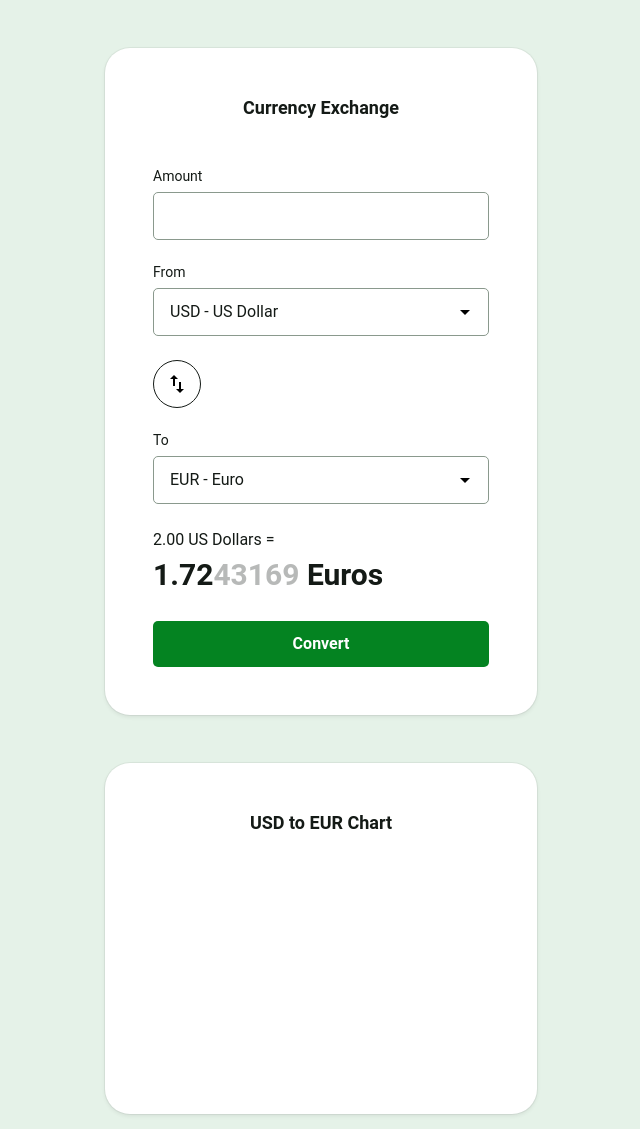
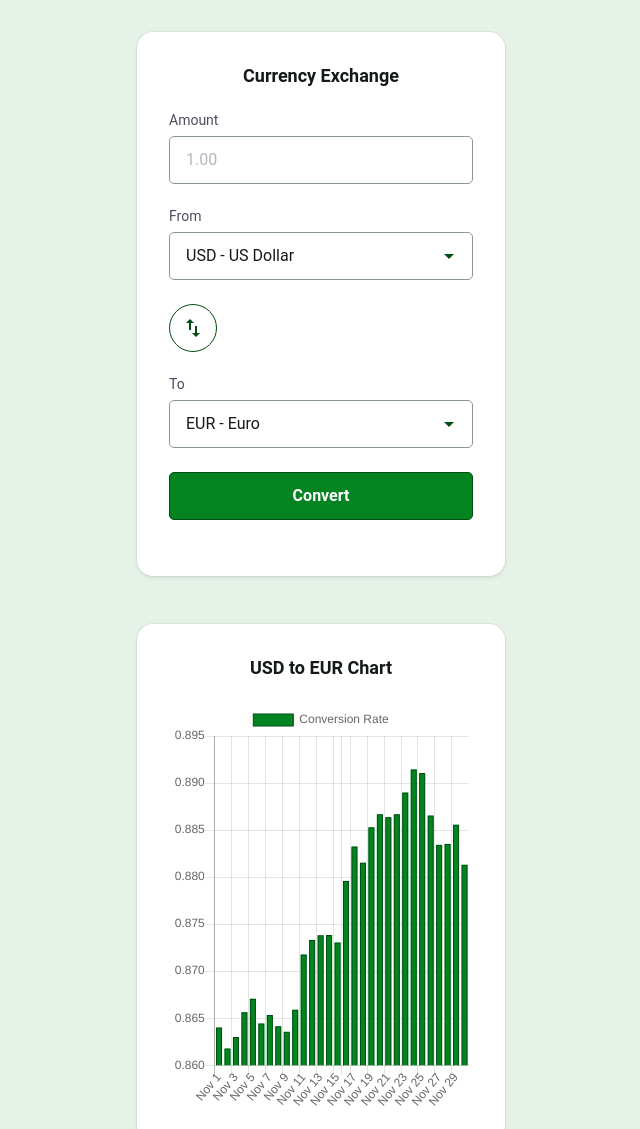
Before and after one commit to DeMuynckFreya/EindopdrachtInteractionDesign, a plain HTML site: page index.html in a window 1280 px wide. Shown: the top 1129 px of the page, without its empty margins (319-959 px from the left). Drawn offline with nearby package versions, Linux system fonts and the light colour scheme.

Commit message:
Finished assignment

```diff
--- a/css/screen.css
+++ b/css/screen.css
@@ -9,27 +9,26 @@
 
 :root {
   /* Global colors */
-  /* --global-color-alpha-light: #00B329; */
+  --global-color-alpha-light: #009924;
   --global-color-alpha: #048321;
-  /* --global-color-alpha-dark: #024D13; */
-  /* --global-color-alpha-x-dark: #1B4186; */
-  /* --global-color-alpha-transparent: #3385ffbf; */
-  /* --global-color-alpha-x-transparent: #3385ff4d; */
+  --global-color-alpha-dark: #024D13;
+  --global-color-alpha-transparent: #0483214f;
+
 
   --global-color-neutral-xxxx-light: #0481211a;
   --global-color-neutral-xxx-light: #8A998D;
-  /* --global-color-neutral-xx-light: #caccd4; */
-  /* --global-color-neutral-x-light: #b5b6c0; */
-  /* --global-color-neutral-light: #a0a1ad; */
-  /* --global-color-neutral: #8b8c9a; */
-  /* --global-color-neutral-dark: #757787; */
-  /* --global-color-neutral-x-dark: #606274; */
-  /* --global-color-neutral-xx-dark: #4b4c60; */
-  /* --global-color-neutral-xxx-dark: #35374d; */
+  --global-color-neutral-xx-light: #caccd4;
+  --global-color-neutral-x-light: #b5b6c0;
+  --global-color-neutral-light: #a0a1ad;
+  --global-color-neutral: #8b8c9a;
+  --global-color-neutral-dark: #757787;
+  --global-color-neutral-x-dark: #606274;
+  --global-color-neutral-xx-dark: #4b4c60;
+  --global-color-neutral-xxx-dark: #35374d;
   --global-color-neutral-xxxx-dark: #141A16;
-  /* --global-color-error: #FF3333; */
-  /* --global-color-error-transparent: #FF3333bf; */
-  /* --global-color-error-x-transparent: #FF33334d; */
+  --global-color-error: #FF3333;
+  --global-color-error-transparent: #FF3333bf;
+  --global-color-error-x-transparent: #FF33334d;
 
   /* global page settings */
   --global-page-color: var(--global-color-neutral-xxxx-dark);
@@ -45,7 +44,7 @@
   --global-transitionEasing-out-cubic: cubic-bezier(0.22, 0.61, 0.36, 1);
   --global-transitionDuration-alpha: .1s;
   --global-transitionDuration-beta: .2s;
-  --global-transitionDuration-gamma: .3s;
+  --global-transitionDuration-gamma: .5s;
 
 
    /* Baseline settings */
@@ -60,17 +59,17 @@
   --global-whitespace-xxl: calc(var(--global-whitespace) * 3); /*  = 72px */
 
   /* forms */
-  /* --global-label-color: var(--global-color-neutral-xx-dark);
+  --global-label-color: var(--global-color-neutral-xxxx-dark);
   --global-placeholder-color: var(--global-color-neutral-x-light);
   --global-input-backgroundColor: White;
-  --global-input-color: var(--global-color-neutral-xxxx-dark);*/
+  --global-input-color: var(--global-color-neutral-xxxx-dark);
   --global-input-borderColor: var(--global-color-neutral-xxx-light);
-  /* --global-input-hover-borderColor: var(--global-color-neutral-xx-light);
+  --global-input-hover-borderColor: var(--global-color-neutral-xx-light);
   --global-input-focus-borderColor: var(--global-color-alpha);
   --global-input-error-borderColor: var(--global-color-error);
   --global-input-focus-boxShadowSpread: 0 0 0 3px;
-  --global-input-focus-boxShadowColor: var(--global-color-alpha-x-transparent);
-  --global-input-error-boxShadowColor: var(--global-color-error-x-transparent); */
+  --global-input-focus-boxShadowColor: var(--global-color-alpha-transparent);
+  --global-input-error-boxShadowColor: var(--global-color-error-x-transparent);
 }
 
 
@@ -87,7 +86,7 @@
 html {
   background-color: var(--global-page-backgroundColor);
   color: var(--global-page-color);
-  font-size: 16px;
+  font-size: 100%;
   line-height: 1.5;
   font-family: Roboto, Helvetica, arial, sans-serif;
   box-sizing: border-box;
@@ -101,6 +100,13 @@ html {
   box-sizing: inherit;
 }
 
+body {
+  min-height: 100vh;
+  padding: var(--global-whitespace-base);
+  display: grid;
+  place-items: center;
+  background-color: transparent;
+}
 /*
 * Remove text-shadow in selection highlight:
 * https://twitter.com/miketaylr/status/12228805301
@@ -148,29 +154,29 @@ h3 {
 }
 
 h1 {
-  font-size: 36px;
-  line-height: 48px;
+  font-size: 2.25rem;
+  line-height: 3rem;
   margin: 0 0 var(--global-whitespace);
 }
 
 h2 {
-  font-size: 32px;
-  line-height: 40px;
+  font-size: 2rem;
+  line-height: 2.5rem;
   margin: 0 0 var(--global-whitespace);
 }
 
 h3 {
-  font-size: 26px;
-  line-height: 32px;
+  font-size: 1.625rem;
+  line-height: 2rem;
   margin: 0 0 var(--global-whitespace);
 }
 
 h4,
 h5,
 h6 {
-  font-size: 16px;
+  font-size: 1rem;
   font-weight: 600;
-  line-height: 24px;
+  line-height: 1.5rem;
   margin: 0 0 var(--global-whitespace);
 }
 
@@ -196,8 +202,8 @@ li ol {
 
 blockquote {
   font-style: normal;
-  font-size: 23px;
-  line-height: 32px;
+  font-size: 1.4375rem;
+  line-height: 2rem;
   margin: 0 0 var(--global-whitespace);
 }
 
@@ -208,8 +214,8 @@ blockquote * {
 
 figcaption {
   font-weight: 400;
-  font-size: 12px;
-  line-height: 16px;
+  font-size: 0.75rem;
+  line-height: 1rem;
   margin-top: var(--global-whitespace-sm);
 }
 
@@ -263,7 +269,7 @@ th {
 
 th,
 td {
-  padding: 4px 8px;
+  padding: 0.25rem 0.5rem;
   border-bottom: 1px solid gainsboro;
 }
 table tr:first-of-type  {
@@ -540,6 +546,11 @@ table tr:first-of-type  {
 /*------------------------------------*\
 #COMPONENTS
 \*------------------------------------*/
+.c-graph {
+  position: relative;
+  min-height: inherit;
+  min-width: inherit;
+}
 
 
 /*
@@ -550,29 +561,26 @@ table tr:first-of-type  {
 
 .c-card {
   --card-backgroundColor: White;
-  --card-borderRadius: 25px;
+  --card-borderRadius: 16px;
   background-color: var(--card-backgroundColor);
+  margin-left: var(--global-whitespace-lg);
+  margin-right: var(--global-whitespace-lg);
   margin-bottom: var(--global-whitespace-xl);
   border-radius: var(--card-borderRadius);
+  padding: var(--global-whitespace-lg);
   box-shadow: 0 0 0 1px rgba(0,0,0, 0.05), 0 2px 4px rgba(0,0,0,.075);
   overflow: hidden;
 }
 
+.c-card:first-of-type{
+  margin-top: var(--global-whitespace-lg);
+}
+
 .c-card__title {
   text-align: center;
-  font-size: 18px;
+  font-size: 1.125rem;
   line-height: var(--global-whitespace);
   font-weight: 600;
-}
-
-@media (min-width: 27em) {
-  .c-card__body {
-    padding: var(--global-whitespace-xl) var(--global-whitespace-xl) var(--global-whitespace);
-  }
-
-  .c-card__title {
-    margin-bottom: var(--global-whitespace-xl);
-  }
 }
 
 /*
@@ -609,17 +617,14 @@ table tr:first-of-type  {
   /* color: var(--global-input-color); */
 
   font-family: inherit;
-  font-size: 16px;
+  font-size: 1rem;
   line-height: calc(var(--global-baseline) * 3);
   padding: calc(var(--global-baseline) * 1.5 - var(--global-borderWidth)) var(--global-whitespace-md);
   outline: none;
   transition: border var(--global-transition-timing-alpha), box-shadow var(--global-transition-timing-alpha);
 }
 
-.c-input:hover {
-  border-color: var(--input-hover-borderColor, var(--global-input-hover-borderColor));
-}
-
+.c-input:hover,
 .c-input:focus,
 .c-input:active {
   border-color: var(--input-focus-borderColor, var(--global-input-focus-borderColor));
@@ -633,39 +638,63 @@ table tr:first-of-type  {
 */
 
 .c-swap {
-  border: 1px solid var(--global-color-neutral-xxxx-dark);
+  border: 1px solid var(--global-color-alpha-dark);
   border-radius: 50%;
   display: flex;
   position: relative;
-  width: 48px;
-  height: 48px;
+  width: 3rem;
+  height: 3rem;
   justify-content: center;
   align-items: center;
   background-color: white;
 }
 
 .c-swap svg {
-  transform:rotate(90deg);
+  fill: var(--global-color-alpha-dark);
+  transform: rotate(90deg);
 }
 
+.rotate {
+  -moz-transition: all var(--global-transitionDuration-gamma) var(--global-transitionEasing-out);
+  -webkit-transition: all var(--global-transitionDuration-gamma) var(--global-transitionEasing-out);
+  transition: all var(--global-transitionDuration-gamma) var(--global-transitionEasing-out);
+}
+
+.rotate.down {
+  -moz-transform: rotate(-90deg);
+  -webkit-transform: rotate(-90deg);
+  transform: rotate(-90deg);
+}
+
+.c-swap:focus-visible{
+  outline: none;
+}
+
+.c-swap:hover,
+.c-swap:focus,
+.c-swap:active {
+  border-color: var(--input-focus-borderColor, var(--global-input-focus-borderColor));
+  box-shadow: var(--global-input-focus-boxShadowSpread) var(--input-focus-boxShadowColor, var(--global-input-focus-boxShadowColor));
+}
 /*
   Component: result
 */
 
-.c-result {
+.is-hidden {
+  display: none;
+}
 
-}
 .c-result .c-amount-entered {
-  line-height: 24px;
-  font-size: 16px;
+  line-height: 1.5rem;
+  font-size: 1rem;
   margin-bottom: 0px;
 }
 
 .c-result .c-amount-result {
-  line-height: 45px;
-  font-size: 30px;
+  line-height: 3rem;
+  font-size: 1.875rem;
   font-weight: 600;
-  margin-bottom: 24px;
+  margin-bottom: var(--global-whitespace);
 }
 
 .c-amount-result span {
@@ -678,35 +707,16 @@ table tr:first-of-type  {
 */
 
 .c-label {
-  margin-top: 24px;
+  margin-top: var(--global-whitespace);
   margin-bottom: 0;
   padding-bottom: var(--global-whitespace-sm);
-  font-size: 14px;
-  line-height: 16px;
+  font-size: 0.875rem;
+  line-height: 1rem;
   color: var(--label-color, var(--global-color-neutral-xx-dark));
   display:flex;
   justify-content: space-between;
 }
 
-.c-label--option {
-  padding-bottom: 0;
-}
-
-.c-label--floating {
-  position: absolute;
-  top: calc(var(--global-baseline) * 1.5);
-  left: var(--global-whitespace-sm);
-  padding: var(--global-whitespace-xs)  var(--global-whitespace-sm);
-  background-color: var(--label--floating-backgroundColor, var(--global-input-backgroundColor));
-  transition: transform var(--global-transitionDuration-alpha) var(--global-transitionEasing-out);
-  z-index: 1;
-  border-radius: var(--global-borderRadius);
-}
-
-.is-floating,
-.c-form-field:focus-within .c-label--floating {
-  transform: translateY(calc(var(--global-baseline) * -3))
-}
 /*
   Component: Button
   ---
@@ -723,7 +733,7 @@ table tr:first-of-type  {
   --button-active-backgroundColor: var(--global-color-alpha-dark);
   --button-focus-backgroundColor: var(--global-color-alpha);
   --button-focus-boxShadow: var(--global-input-focus-boxShadow);
-  font-size: 16px;
+  font-size: 1rempx;
   font-weight: 600;
   border-radius: var(--global-borderRadius);
   border: 1px solid var(--button-borderColor);
@@ -737,11 +747,9 @@ table tr:first-of-type  {
   transition: all var(--global-transitionTiming-alpha) var(--global-transitionEasing-out);
 }
 
-.c-button:hover {
-  border-color: var(--button-hover-borderColor);
-  background-color: var(--button-hover-backgroundColor);
-}
 
+
+.c-button:hover,
 .c-button:focus {
   background-color: var(--button-focus-backgroundColor, var(--global-color-alpha));
   border-color: var(--button-focus-borderColor, var(--global-color-alpha-dark));
@@ -766,6 +774,16 @@ table tr:first-of-type  {
   position: relative;
 }
 
+.c-custom-option:hover {
+  background-color: var(--global-color-alpha);
+}
+
+.c-custom-option:checked,
+.c-custom-option:active {
+  background-color: var(--global-color-alpha);
+  color: white;
+}
+
 .c-custom-select__symbol {
   width: var(--global-whitespace);
   height: var(--global-whitespace);
@@ -773,7 +791,7 @@ table tr:first-of-type  {
   top: calc(var(--global-whitespace) / 2);
   right: calc(var(--global-whitespace) / 2);
   pointer-events: none;
-  fill: var(--global-color-neutral-x-light);
+  fill: var(--global-color-alpha-dark);
 }
 
 
--- a/index.html
+++ b/index.html
@@ -11,11 +11,13 @@
     <title>Currency Exchange</title>
     <link rel="stylesheet" href="css/normalize.css" />
 	<link rel="stylesheet" href="css/screen.css" />
+    <script src="https://cdnjs.cloudflare.com/ajax/libs/Chart.js/2.7.3/Chart.bundle.min.js"></script>
+
+    <script src="./script/app.js" type="text/javascript"></script>
 </head>
     <body>
-    <section class="o-row o-row--lg o-row--login o-row--beta">
         <div class="o-container u-max-width-xs">
-            <form class="c-card" action="#">
+            <form class="c-card" onsubmit="return false" >
                 <div class="c-card__body">
                     <h2 class="c-card__title">
                         Currency Exchange
@@ -23,75 +25,66 @@
                     <div class="o-section">
                         <p class="c-form-field">
                             <label class="c-label" for="amount">Amount</label>
-                            <input class="c-input" type="text" id="amount" name="amount">
+                            <input class="c-input" type="number" step="0.01" id="amount" name="amount" placeholder="1.00">
                         </p>
                         <p class="c-form-field">
-                            <label class="c-label" for="baseCurrency">
-                                From
-                            </label>
+                            <label class="c-label" for="baseCurrency">From</label>
                             <span class="c-custom-select">
                                 <select class="c-input c-custom-select__input" name="baseCurrency" id="baseCurrency">
-                                    <option value="USD" selected>USD - US Dollar</option>
-                                    <option value="EUR" >EUR - Euro</option>
-                                    <option value="GBP">GBP - Pound Sterling</option>
-                                    <option value="JPY">JPY - Japanese Yen</option>
-                                    <option value="CAD">CAD - Canadian Dollar</option>
+                                    <option class="c-custom-option" value="USD" selected>USD - US Dollar</option>
+                                    <option class="c-custom-option" value="EUR" disabled>EUR - Euro</option>
+                                    <option class="c-custom-option" value="GBP">GBP - Pound Sterling</option>
+                                    <option class="c-custom-option" value="JPY">JPY - Japanese Yen</option>
+                                    <option class="c-custom-option" value="CAD">CAD - Canadian Dollar</option>
                                 </select>
-                                <svg class="c-custom-select__symbol" xmlns="http://www.w3.org/2000/svg"
-                                    viewBox="0 0 24 24">
+                                <svg class="c-custom-select__symbol" xmlns="http://www.w3.org/2000/svg" viewBox="0 0 24 24">
                                     <path d="M7,10l5,5,5-5Z" />
                                 </svg>
                             </span>
                         </p>
-                            <button class="c-swap">
-                                <svg xmlns="http://www.w3.org/2000/svg" height="24px" viewBox="0 0 24 24" width="24px" fill="#000000">
+                        <button type="button" class="c-swap js-swap" >
+                            <svg class="js-swap-svg rotate" xmlns="http://www.w3.org/2000/svg" height="24px" viewBox="0 0 24 24" width="24px" fill="#000000">
                                 <path d="M0 0h24v24H0V0z" fill="none"/>
                                 <path d="M6.99 11L3 15l3.99 4v-3H14v-2H6.99v-3zM21 9l-3.99-4v3H10v2h7.01v3L21 9z"/>
                             </svg>
                         </button>
                         <p class="c-form-field">
-                                <label class="c-label" for="otherCurrency">
-                                    To
-                                </label>
+                            <label class="c-label" for="otherCurrency">To</label>
                             <span class="c-custom-select">
                                 <select class="c-input c-custom-select__input" name="otherCurrency" id="otherCurrency">
-                                        <option value="USD" >USD - US Dollar</option>
+                                    <option value="USD" disabled>USD - US Dollar</option>
                                     <option value="EUR" selected>EUR - Euro</option>
                                     <option value="GBP">GBP - Pound Sterling</option>
                                     <option value="JPY">JPY - Japanese Yen</option>
                                     <option value="CAD">CAD - Canadian Dollar</option>
                                 </select>
-                                    <svg class="c-custom-select__symbol" xmlns="http://www.w3.org/2000/svg"
-                                        viewBox="0 0 24 24">
+                                <svg class="c-custom-select__symbol" xmlns="http://www.w3.org/2000/svg" viewBox="0 0 24 24">
                                     <path d="M7,10l5,5,5-5Z" />
                                 </svg>
                             </span>
                         </p>
-                            <div class="c-result">
-                                <p class="c-amount-entered">2.00 US Dollars =</p>
-                                <p class="c-amount-result">1.72<span>43169</span> Euros</p>
+                        <div class="c-result is-hidden js-result">
+                            <p class="c-amount-entered js-amount-entered">2.00 US Dollars =</p>
+                            <p class="c-amount-result js-amount-result">1.72<span>43169</span> Euros</p>
                         </div>
                         <p>
-                                <input class="o-button-reset c-button u-mb-md" type="submit" value="Convert">
+                            <input type="submit" value="Convert" class="o-button-reset c-button u-mb-md" id="btn-convert"/>
                         </p>
-
                     </div>
                 </div>
             </form>
             <div class="c-card">
                 <div class="c-card__body">
                     <h2 class="c-card__title">
-                        USD to EUR Chart
+                        <span class="js-graphBaseCode">USD</span> to <span class="js-graphConvertCode">EUR</span> Chart
                     </h2>
-                    <canvas height="200px" width="200px"></canvas>
+                    <canvas class="js-graph" height="400px"></canvas>
                 </div>
 
             </div>
             <div class="c-card">
                 <div class="c-card__body">
-                    <h2 class="c-card__title">
-                        Other exchange rates
-                    </h2>
+                    <h2 class="c-card__title">Other exchange rates</h2>
                     <table>
                         <tr>
                             <th>Currency</th>
@@ -99,28 +92,27 @@
                         </tr>
                         <tr>
                             <td>USD</td>
-                            <td>1</td>
+                            <td class="js-usd">1</td>
                         </tr>
                         <tr>
                             <td>EUR</td>
-                            <td>0.8622</td>
+                            <td class="js-eur">0.8622</td>
                         </tr>
                         <tr>
                             <td>GBP</td>
-                            <td>0.7266</td>
+                            <td class="js-gbp">0.7266</td>
                         </tr>
                         <tr>
                             <td>JPY</td>
-                            <td>113.79171</td>
+                            <td class="js-jpy">113.79171</td>
                         </tr>
                         <tr>
                             <td>CAD</td>
-                            <td>1.2384</td>
+                            <td class="js-cad">1.2384</td>
                         </tr>
                     </table>
                 </div>
             </div>
         </div>
-    </section>
     </body>
 </html>
--- /dev/null
+++ b/script/app.js
@@ -0,0 +1,199 @@
+let graph, canvas ;
+var exchangeRates, btnConvert, selectBase, selectConvert, btnSwap, swapSVG, resultBlock;
+var currentConversionRate;
+var test;
+var USD, EUR, GBP, JPY, CAD;
+
+const APIKEY = "bba635e74234b9000767e161";
+
+const getAPIExchangerates = (baseCode, convertCode) => {
+	fetch(`https://v6.exchangerate-api.com/v6/${APIKEY}/latest/${baseCode}`)
+		  .then(function(response) {
+			//antwoord van de server nakijken op het verzoek
+			if (!response.ok) {
+			  //antwoord is niet ok. error wordt geworpen
+			  throw Error(`Probleem bij de fetch(). Status Code: ${response.status}`);
+			} else {
+			  //antwoord is ok
+			  console.info('Er is een response teruggekomen van de server');
+			  return response.json();
+			}
+		  })
+		  .then(function(jsonObject) {
+			//functie uitgevoerd en json maken
+			console.info('json object is aangemaakt');
+			//functie showResult uitvoeren
+			showResult(jsonObject["conversion_rates"], baseCode, convertCode);
+		  })
+		  //als uitvoeren op een fout loopt
+		  .catch(function(error) {
+			console.error(`fout bij verwerken json ${error}`);
+		  });
+}
+
+const getJSONExchangeRates = (baseCode, convertCode) => {
+	//ophalen interne JSON file
+	fetch('./data/exchangeRates.json')
+		  .then(function(response) {
+			//antwoord van de server nakijken op het verzoek
+			if (!response.ok) {
+			  //antwoord is niet ok. error wordt geworpen
+			  throw Error(`Probleem bij de fetch(). Status Code: ${response.status}`);
+			} else {
+			  //antwoord is ok
+			  console.info('Er is een response teruggekomen van de server');
+			  return response.json();
+			}
+		  })
+		  .then(function(jsonObject) {
+			//functie uitgevoerd en json maken
+			console.info('json object is aangemaakt');
+			//functie getdata uitvoeren
+			getData(jsonObject, baseCode, convertCode)
+		  })
+		  //als uitvoeren op een fout loopt
+		  .catch(function(error) {
+			console.error(`fout bij verwerken json ${error}`);
+		  });
+
+}
+
+const drawChart = (labels,data) => {
+	// console.log('draw chart');
+	let ctx = graph.getContext('2d');
+	var myChart = new Chart(ctx, {
+		type: 'bar',
+		data: {
+			labels: labels,
+			datasets: [{
+				label: 'Conversion Rate',
+				data: data,
+				backgroundColor: '#048321',
+				borderColor: '#024D13',
+				borderWidth: 1
+			}]
+		},
+		options: {
+			scales: {
+				yAxes: [{
+					display: true,
+				}]
+			}
+		}
+	});
+};
+
+const getData = (json, baseCode, convertCode) => {
+	let dates = [];
+	let rates = [];
+	let index = 0;
+	for(var object in json){
+		if (json[object]['base_code']==baseCode) {
+			if (json[object]['exchange_code']==convertCode) {
+				index = object;
+				break;
+			}
+		}
+	}
+	exchangeRates = json[index]['rates'];
+	for (var key in exchangeRates) {
+		if (exchangeRates.hasOwnProperty(key)) {
+			dates.push(key);
+			rates.push(exchangeRates[key]);
+		}
+	}
+	document.querySelector('.js-graphBaseCode').innerHTML = baseCode;
+	document.querySelector('.js-graphConvertCode').innerHTML = convertCode;
+	drawChart(dates,rates);
+};
+
+
+const init = () => {
+	graph = document.querySelector('.js-graph');
+	getJSONExchangeRates("USD","EUR");
+	canvas = document.querySelector('.js-graph');
+
+};
+
+const swapCurrency = (e) => {
+	// console.log('swap clicked');
+	const baseCurrency = selectBase.value;
+	const otherCurrency = selectConvert.value;
+	selectBase.value = otherCurrency;
+	selectConvert.value = baseCurrency;
+	swapSVG.classList.toggle("down");
+	resultBlock.classList.add("is-hidden");
+	selectChange()
+}
+
+const showResult = (json, baseCode, convertCode) => {
+	var amount = document.getElementById('amount').value;
+	if (!amount) {
+		amount = document.getElementById('amount').placeholder;
+	}
+	currentConversionRate = json[convertCode]
+	const amountEntered = document.querySelector('.js-amount-entered');
+	const amountResult = document.querySelector('.js-amount-result');
+	// console.log('currentConversionRate: ' + currentConversionRate);
+	const result = amount * currentConversionRate;
+	// console.log(result);
+	amountEntered.innerHTML = `${parseFloat(amount).toFixed(2)} ${baseCode} =`;
+	amountResult.innerHTML = `${parseFloat(result).toFixed(8)} ${convertCode}`;
+	resultBlock.classList.remove("is-hidden");
+	USD.innerHTML = json["USD"]
+	EUR.innerHTML = json["EUR"]
+	GBP.innerHTML = json["GBP"]
+	JPY.innerHTML = json["JPY"]
+	CAD.innerHTML = json["CAD"]
+}
+
+const convert = (e) => {
+	// console.log('convert clicked');
+	const baseCurrency = selectBase.value;
+	const otherCurrency = selectConvert.value;
+	getAPIExchangerates(baseCurrency,otherCurrency)
+}
+
+const selectChange = (e) => {
+	// console.log('value changed');
+	resultBlock.classList.add("is-hidden");
+	const baseCurrency = selectBase.value;
+	const otherCurrency = selectConvert.value;
+	for (const option of selectConvert) {
+		if (option.value == baseCurrency) {
+			option.setAttribute('disabled','disabled');
+		}
+		else{
+			option.removeAttribute('disabled');
+		}
+	}
+	for (const option of selectBase) {
+		if (option.value == otherCurrency) {
+			option.setAttribute('disabled','disabled');
+		}
+		else{
+			option.removeAttribute('disabled');
+		}
+	}
+	graph = document.querySelector('.js-graph');
+	getJSONExchangeRates(baseCurrency,otherCurrency);
+}
+
+document.addEventListener('DOMContentLoaded', function () {
+	selectBase = document.getElementById('baseCurrency');
+	selectConvert = document.getElementById('otherCurrency');
+	btnConvert = document.getElementById('btn-convert');
+	btnSwap = document.querySelector('.js-swap');
+	swapSVG = document.querySelector('.js-swap-svg');
+	resultBlock = document.querySelector('.js-result');
+	USD = document.querySelector('.js-usd');
+	EUR = document.querySelector('.js-eur');
+	GBP = document.querySelector('.js-gbp');
+	JPY = document.querySelector('.js-jpy');
+	CAD = document.querySelector('.js-cad');
+	init();
+	btnConvert.addEventListener('click', convert);
+	btnSwap.addEventListener('click', swapCurrency);
+	selectBase.addEventListener('change', selectChange)
+	selectConvert.addEventListener('change', selectChange)
+});
```
Lines whose indentation alone changed are shown as unchanged.
